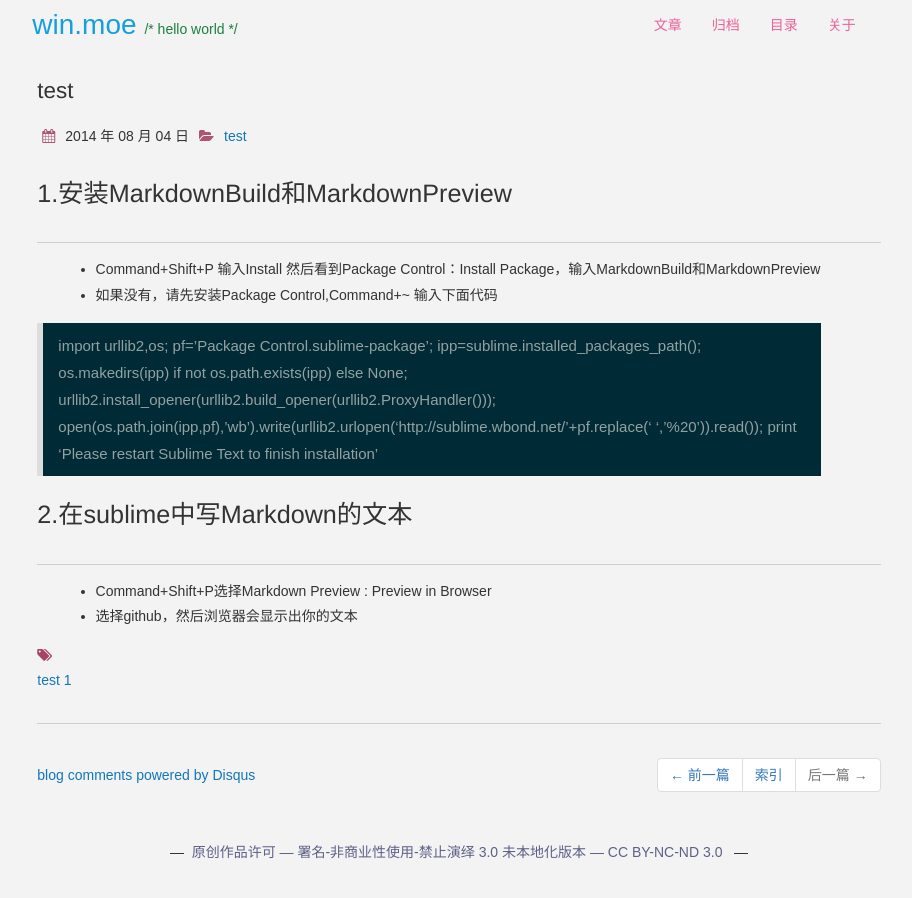
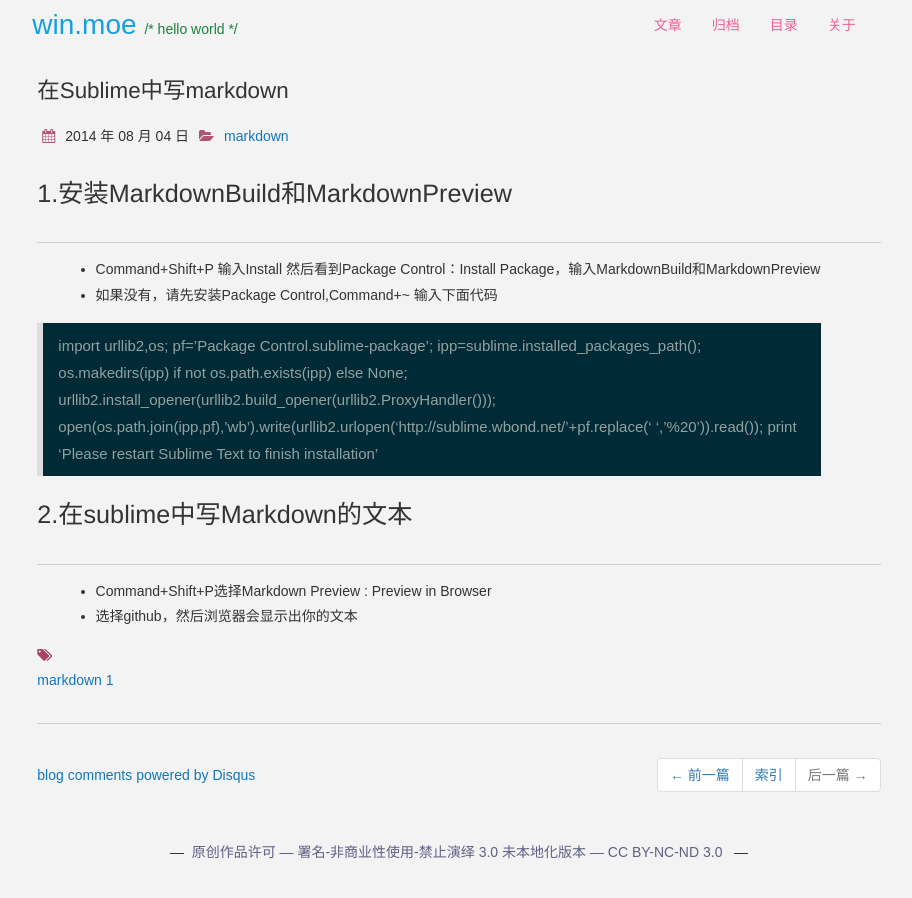
Before and after one commit to wentingwei/wentingwei.github.io, a Jekyll site: the page built from _posts/2014-08-04-Sublime Text And Markdown.md, in a window 1280 px wide. Shown: the whole page, without its empty margins (181-1093 px from the left). Built offline with Jekyll 4.4.1, drawn with Linux system fonts in a browser that asks for light colours; nearby versions of some CDN libraries; comment, search, counter and statistics services are not loaded.

Commit message:
chang format description

```diff
--- a/_posts/2014-08-04-Sublime Text And Markdown.md
+++ b/_posts/2014-08-04-Sublime Text And Markdown.md
@@ -1,10 +1,10 @@
 ---
 layout: post
-keywords: test
-description: test
-title: "test"
-categories: [test]
-tags: [test]
+keywords: sublime markdown
+description: sublime markdown
+title: "在Sublime中写markdown"
+categories: [markdown]
+tags: [markdown]
 group: archive
 icon: file-alt
 ---
```
Also changed, not shown: _posts/2014-07-30-使用github.pages搭建博客.md (+1 -1 lines).
